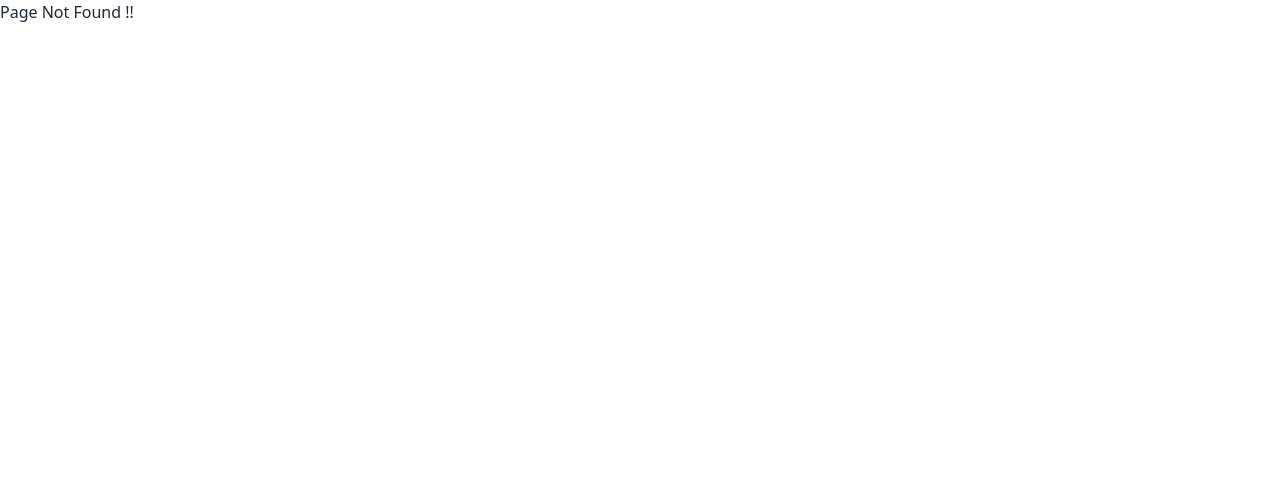
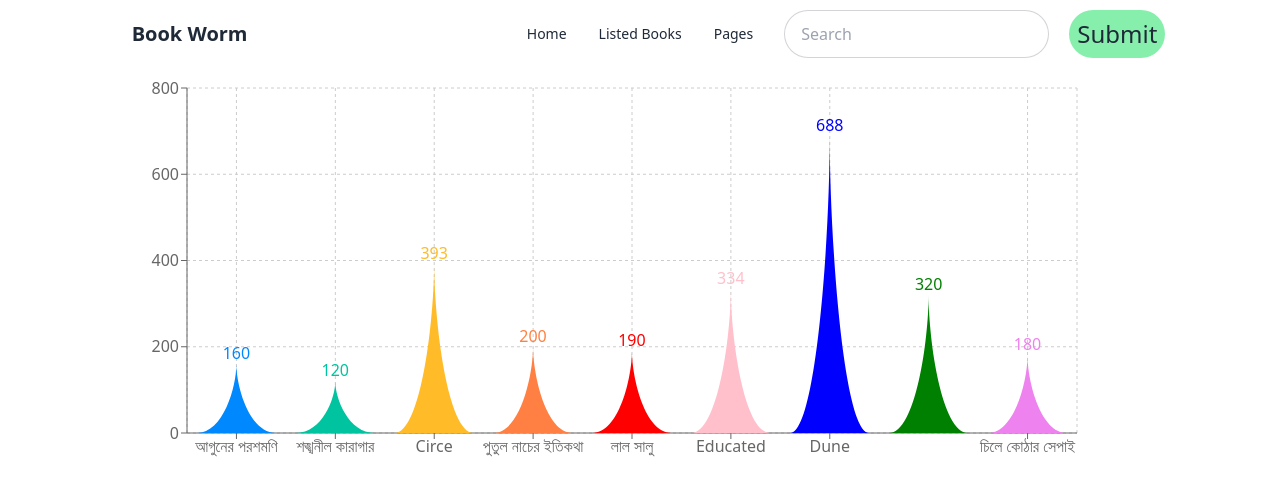
Before and after one commit to ratin17/Book_Worm--React, a React (Vite) app: page /pages in a window 1280 px wide. Before the commit this address had no page. Shown: the top 496 px of the page. Built offline with nearby package versions, Linux system fonts and the light colour scheme.

Commit message:
rechart added

```diff
--- a/package.json
+++ b/package.json
@@ -15,7 +15,8 @@
     "react-dom": "^18.3.1",
     "react-icons": "^5.3.0",
     "react-router-dom": "^6.26.2",
-    "react-toastify": "^10.0.5"
+    "react-toastify": "^10.0.5",
+    "recharts": "^2.12.7"
   },
   "devDependencies": {
     "@eslint/js": "^9.9.0",
--- /dev/null
+++ b/src/components/PagesToRead.jsx
@@ -0,0 +1,56 @@
+import React from 'react';
+import { BarChart, Bar, Cell, XAxis, YAxis, CartesianGrid } from 'recharts';
+import { BookContext } from './Root';
+import PropTypes from 'prop-types';
+
+const colors = ['#0088FE', '#00C49F', '#FFBB28', '#FF8042', 'red', 'pink','blue','green','violet'];
+
+
+const getPath = (x, y, width, height) => {
+  return `M${x},${y + height}C${x + width / 3},${y + height} ${x + width / 2},${y + height / 3}
+  ${x + width / 2}, ${y}
+  C${x + width / 2},${y + height / 3} ${x + (2 * width) / 3},${y + height} ${x + width}, ${y + height}
+  Z`;
+};
+
+const TriangleBar = (props) => {
+  const { fill, x, y, width, height } = props;
+
+  return <path d={getPath(x, y, width, height)} stroke="none" fill={fill} />;
+};
+
+export default function PagesToRead() {
+    const {books}=React.useContext(BookContext);
+
+    return (
+        <BarChart
+        width={1000}
+        height={400}
+        data={books}
+        margin={{
+            top: 20,
+            right: 30,
+            left: 20,
+            bottom: 5,
+        }}
+        >
+        <CartesianGrid strokeDasharray="3 3" />
+        <XAxis dataKey="name" />
+        <YAxis />
+        <Bar dataKey="totalPages" fill="#8884d8" shape={<TriangleBar />} label={{ position: 'top' }}>
+            {books.map((entry, index) => (
+            <Cell key={`cell-${index}`} fill={colors[index % 20]} />
+            ))}
+        </Bar>
+        </BarChart>
+    );
+}
+
+
+TriangleBar.propTypes = {
+    fill: PropTypes.string,
+    x: PropTypes.number,
+    y: PropTypes.number,
+    width: PropTypes.number,
+    height: PropTypes.number,
+}
--- a/src/main.jsx
+++ b/src/main.jsx
@@ -10,6 +10,7 @@
 import Home from "./components/Home";
 import BookDetail from "./components/BookDetail";
 import ListedBooks from "./components/ListedBooks";
+import PagesToRead from "./components/PagesToRead";
 
 const router = createBrowserRouter([
   {
@@ -33,6 +34,11 @@
         element: <ListedBooks></ListedBooks> ,
       },
 
+      {
+        path: "/pages",
+        element: <PagesToRead></PagesToRead> ,
+      },
+
     ],
 
   },
```
Also changed, not shown: 1 other file (tests, documents, lock files or other folders).
